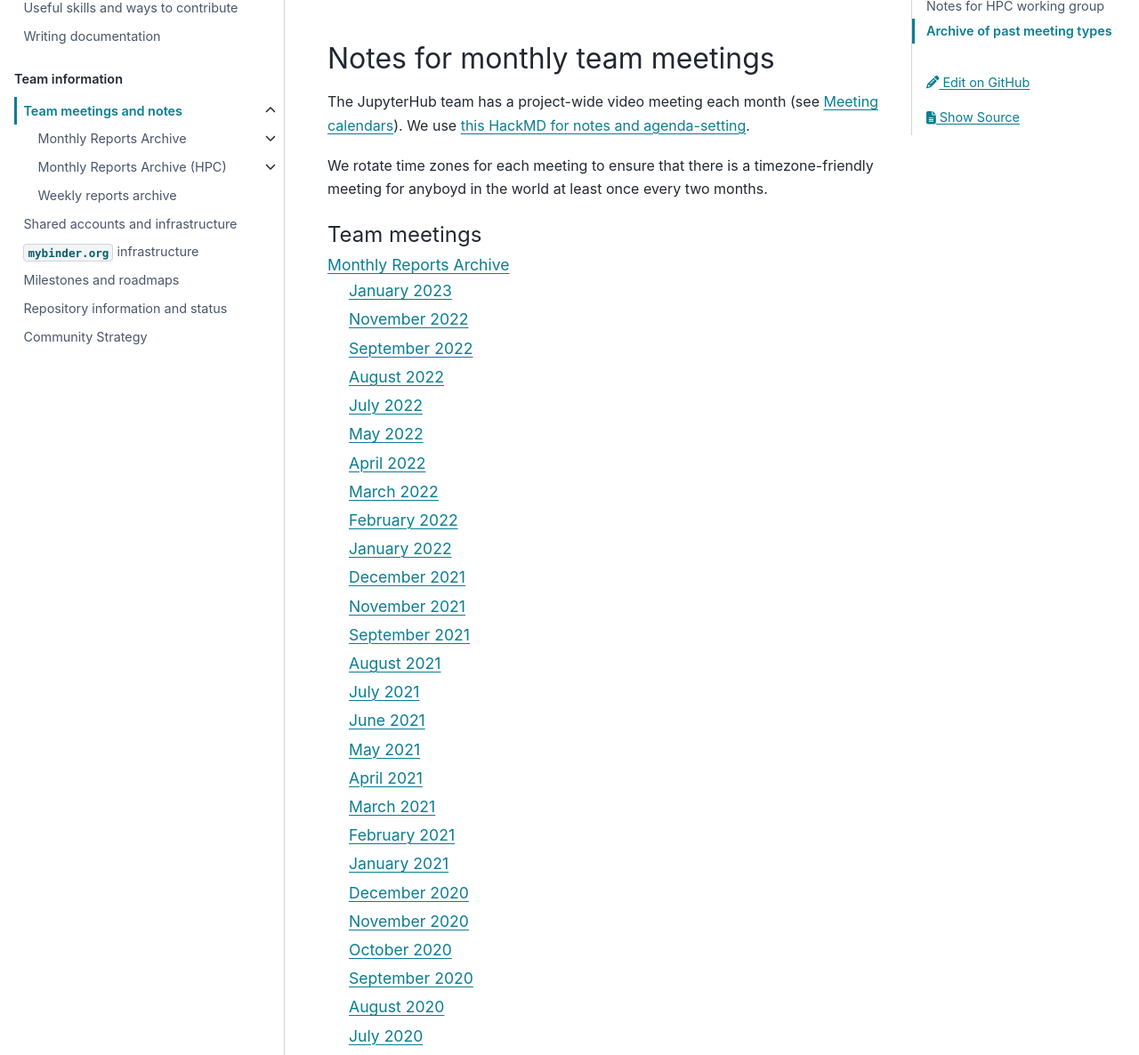
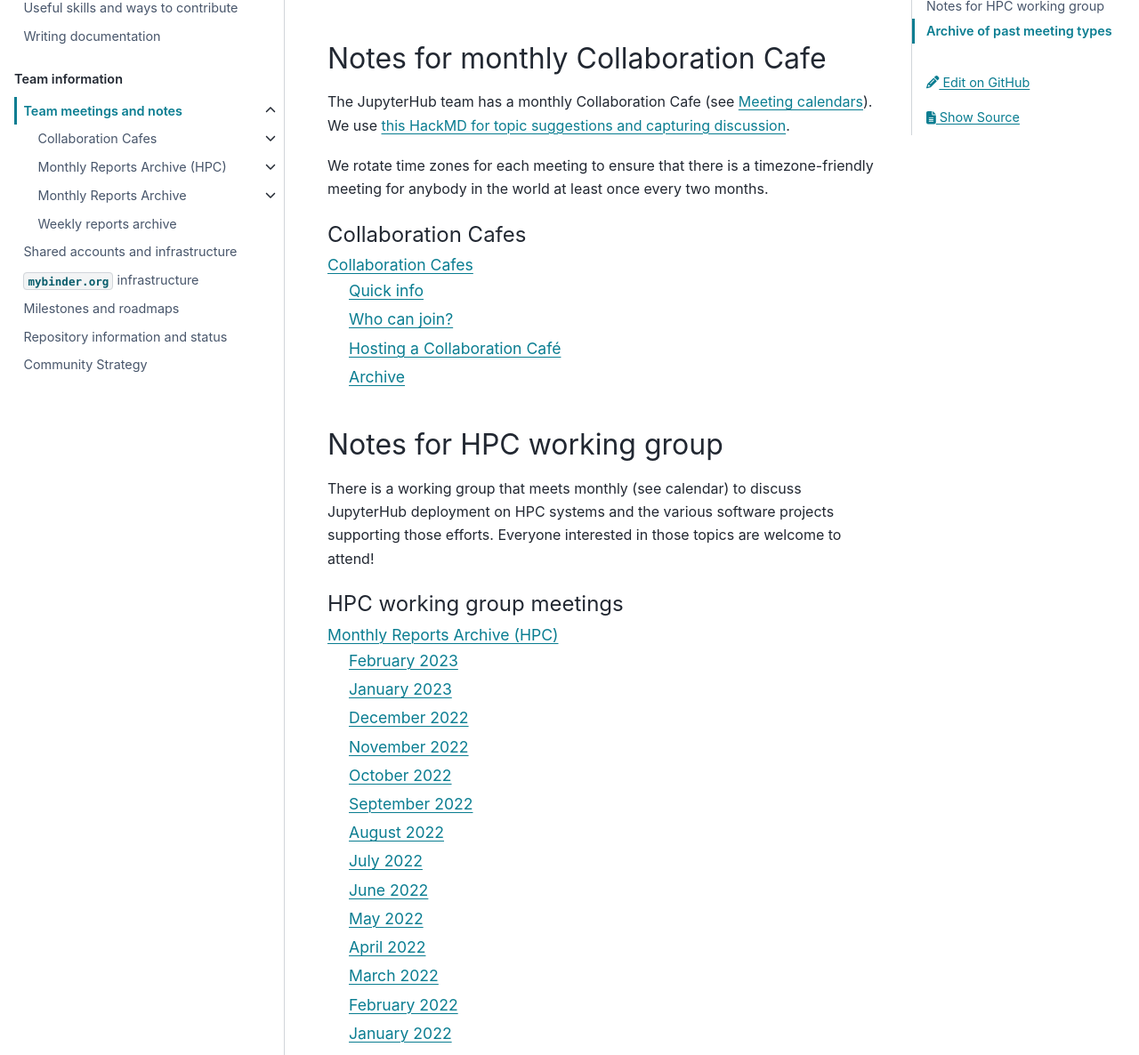
Before and after one commit to jupyterhub/team-compass, a Sphinx documentation site: the page built from docs/meetings/index.md, in a window 1280 px wide and 1400 px high, scrolled down 991 px, cut to the strip 214-1400 px from the top of the window. Shown: the whole strip at 89% size. Built offline with Sphinx 7.4.7 and the PyData theme 0.15.4, drawn with Linux system fonts in a browser that asks for light colours; the version number could not be read and is left out; some of the changed text lies outside the part shown.

Commit message:
Update main meetings page

````diff
--- a/docs/meetings/index.md
+++ b/docs/meetings/index.md
@@ -17,18 +17,18 @@
 
 <iframe src="https://calendar.google.com/calendar/embed?src=aqpkui5q7oi32pk9tcp53hnssc%40group.calendar.google.com&ctz=America%2FLos_Angeles" style="border: 0" width="800" height="600" frameborder="0" scrolling="no"></iframe>
 
-## Notes for monthly team meetings
+## Notes for monthly Collaboration Cafe
 
-The JupyterHub team has a project-wide video meeting each month (see [](meetings:calendars)).
-We use [this HackMD for notes and agenda-setting](https://hackmd.io/@sgibson91/hubs-team-meeting).
+The JupyterHub team has a monthly Collaboration Cafe (see [](meetings:calendars)).
+We use [this HackMD for topic suggestions and capturing discussion](https://hackmd.io/@sgibson91/hubs-team-meeting).
 
-We rotate time zones for each meeting to ensure that there is a timezone-friendly meeting for anyboyd in the world at least once every two months.
+We rotate time zones for each meeting to ensure that there is a timezone-friendly meeting for anybody in the world at least once every two months.
 
 ```{toctree}
 :maxdepth: 2
-:caption: Team meetings
+:caption: Collaboration Cafes
 
-community/index
+collab-cafe/index
 ```
 
 ## Notes for HPC working group
@@ -47,12 +47,13 @@
 
 ## Archive of past meeting types
 
-The JupyterHub team used to keep weekly reports for what they had
-been up to. We recently switched to Monthly sync-ups instead of weekly
-reports, but below is a list of the weekly reports that we have put together.
+The JupyterHub team used to keep monthly and weekly reports for what they had been up to.
+We have switched to a Collaboration Cafe format instead.
+Below is a list of the monthly and weekly reports that we have put together.
 
 ```{toctree}
 :maxdepth: 2
 
+community/index
 weekly-reports/archive
 ```
````
